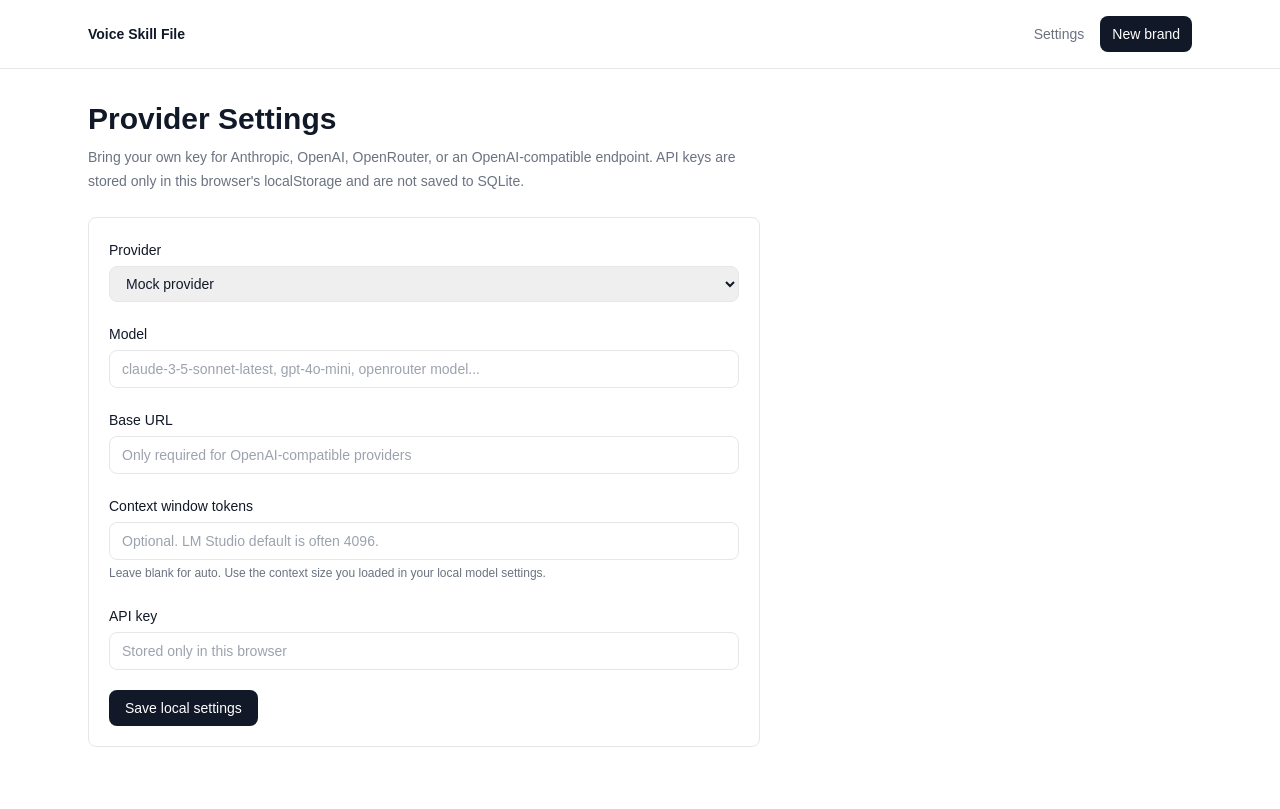
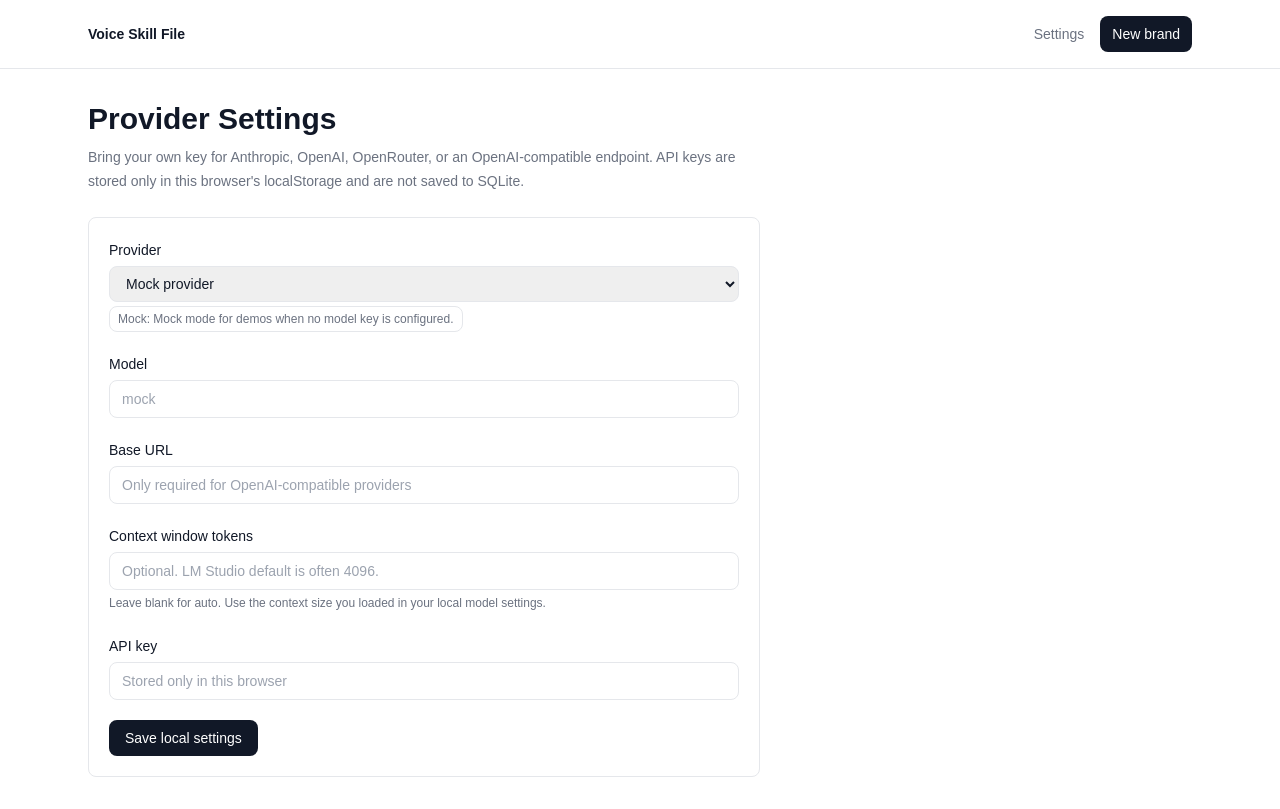
Before and after one commit to afk1997/voice-skill-file-twitter-x, a Next.js app: page /settings in a window 1280 px wide. Built offline with nearby package versions, Linux system fonts and the light colour scheme.

Commit message:
feat: add provider quality modes

```diff
--- a/components/settings/ProviderSettingsForm.tsx
+++ b/components/settings/ProviderSettingsForm.tsx
@@ -1,6 +1,7 @@
 "use client";
 
 import { useEffect, useState } from "react";
+import { defaultModelForProvider, providerModeForConfig } from "@/lib/llm/providerMode";
 import type { LlmProviderConfig, ProviderName } from "@/lib/types";
 
 export const PROVIDER_STORAGE_KEY = "voice-skill-file-provider-config";
@@ -35,6 +36,7 @@ export function readStoredProviderConfig(): LlmProviderConfig {
 export function ProviderSettingsForm() {
   const [config, setConfig] = useState<LlmProviderConfig>(DEFAULT_CONFIG);
   const [saved, setSaved] = useState(false);
+  const mode = providerModeForConfig(config);
 
   useEffect(() => {
     setConfig({ ...DEFAULT_CONFIG, ...readStoredProviderConfig() });
@@ -66,6 +68,9 @@ export function ProviderSettingsForm() {
             </option>
           ))}
         </select>
+        <span className="inline-flex rounded-ui border border-line bg-surface px-2 py-1 text-xs font-medium text-muted">
+          {mode.label}: {mode.description}
+        </span>
       </label>
 
       <label className="block space-y-1">
@@ -74,8 +79,11 @@ export function ProviderSettingsForm() {
           value={config.model || ""}
           onChange={(event) => update("model", event.target.value)}
           className="w-full rounded-ui border border-line px-3 py-2 text-sm"
-          placeholder="claude-3-5-sonnet-latest, gpt-4o-mini, openrouter model..."
+          placeholder={defaultModelForProvider(config.provider) || "Required for OpenAI-compatible local providers"}
         />
+        {config.provider === "anthropic" ? (
+          <span className="text-xs text-muted">Recommended quality model: claude-sonnet-4-6.</span>
+        ) : null}
       </label>
 
       <label className="block space-y-1">
--- a/lib/llm/client.ts
+++ b/lib/llm/client.ts
@@ -1,4 +1,5 @@
 import type { LlmProviderConfig } from "@/lib/types";
+import { defaultModelForProvider } from "@/lib/llm/providerMode";
 
 type GenerateJsonInput = {
   providerConfig: LlmProviderConfig;
@@ -62,7 +63,7 @@ async function generateTextWithLlm({ providerConfig, prompt, preferJsonSchema =
         "anthropic-version": "2023-06-01",
       },
       body: JSON.stringify({
-        model: providerConfig.model || "claude-3-5-sonnet-latest",
+        model: providerConfig.model || defaultModelForProvider(provider),
         max_tokens: 3000,
         messages: [{ role: "user", content: prompt }],
       }),
@@ -86,7 +87,7 @@ async function generateTextWithLlm({ providerConfig, prompt, preferJsonSchema =
   }
 
   const requestBody: Record<string, unknown> = {
-    model: providerConfig.model || (provider === "openrouter" ? "anthropic/claude-3.5-sonnet" : "gpt-4o-mini"),
+    model: providerConfig.model || defaultModelForProvider(provider),
     messages: [{ role: "user", content: prompt }],
   };
 
--- /dev/null
+++ b/lib/llm/providerMode.ts
@@ -0,0 +1,63 @@
+import type { LlmProviderConfig, ProviderName } from "@/lib/types";
+
+export type ProviderMode = {
+  label: "Quality" | "Alternate" | "Local Draft" | "Mock";
+  description: string;
+  isQualityMode: boolean;
+  isLocalDraftMode: boolean;
+};
+
+export function defaultModelForProvider(provider?: ProviderName) {
+  if (provider === "anthropic") return "claude-sonnet-4-6";
+  if (provider === "openai") return "gpt-5.4";
+  if (provider === "openrouter") return "anthropic/claude-sonnet-4.6";
+  if (provider === "openai-compatible") return "";
+  return "mock";
+}
+
+export function isLocalBaseUrl(baseUrl?: string) {
+  return Boolean(baseUrl && /localhost|127\.0\.0\.1|0\.0\.0\.0/i.test(baseUrl));
+}
+
+export function providerModeForConfig(config: LlmProviderConfig): ProviderMode {
+  if (!config.provider || config.provider === "mock") {
+    return {
+      label: "Mock",
+      description: "Mock mode for demos when no model key is configured.",
+      isQualityMode: false,
+      isLocalDraftMode: false,
+    };
+  }
+
+  if (config.provider === "anthropic") {
+    return {
+      label: "Quality",
+      description: "Claude quality mode for voice analysis, generation, and evaluation.",
+      isQualityMode: true,
+      isLocalDraftMode: false,
+    };
+  }
+
+  if (config.provider === "openai-compatible" && isLocalBaseUrl(config.baseUrl)) {
+    return {
+      label: "Local Draft",
+      description: "Local draft mode. Useful for privacy and smoke tests, not final voice quality.",
+      isQualityMode: false,
+      isLocalDraftMode: true,
+    };
+  }
+
+  return {
+    label: "Alternate",
+    description: "Alternate BYOK provider mode. Quality depends on the selected model.",
+    isQualityMode: false,
+    isLocalDraftMode: false,
+  };
+}
+
+export function candidatePoolSize(requested: number) {
+  const count = Math.max(1, Math.min(10, Math.round(requested)));
+  if (count <= 3) return 8;
+  if (count <= 6) return 12;
+  return 16;
+}
```
Also changed, not shown: 1 other file (tests, documents, lock files or other folders).
